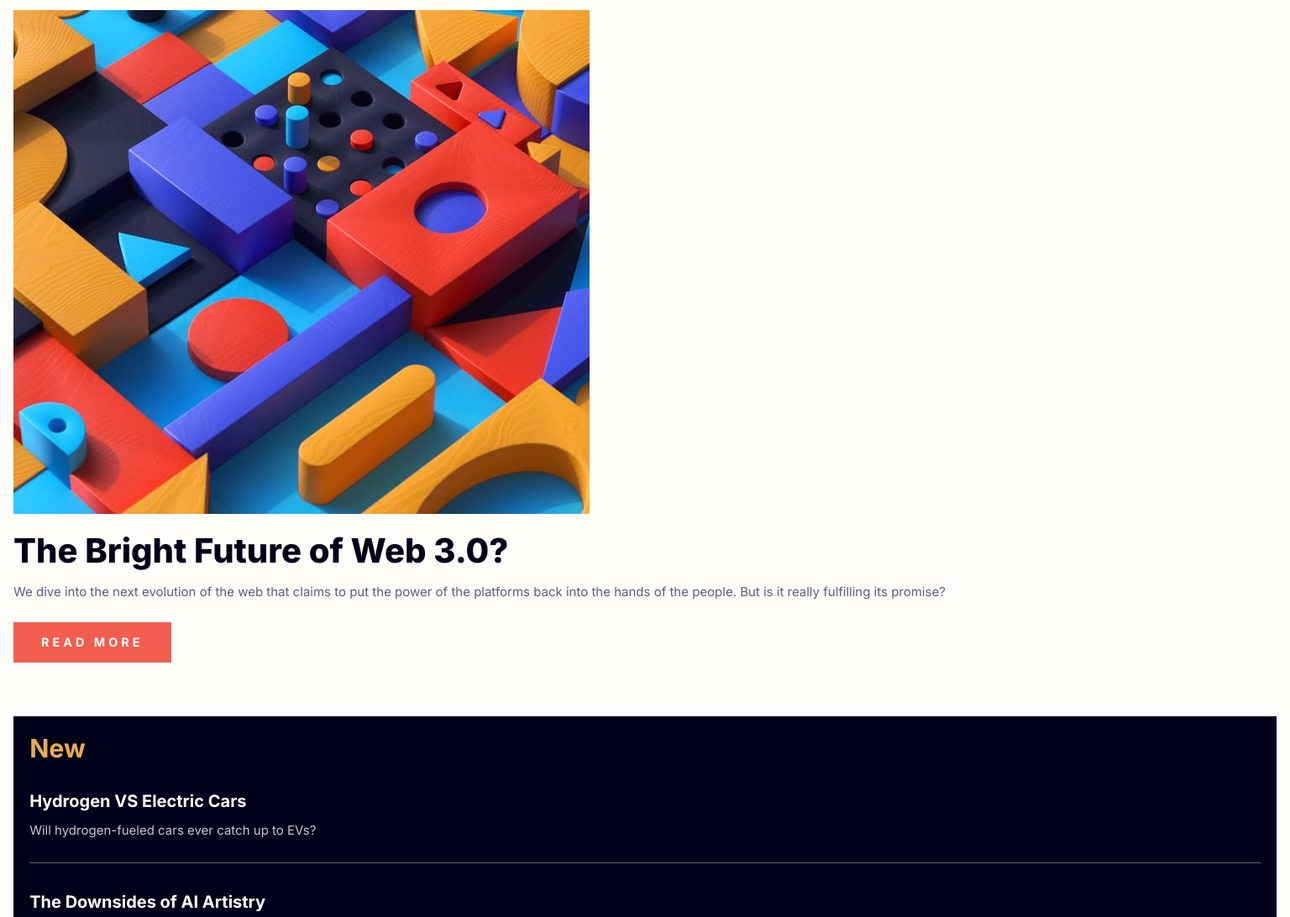
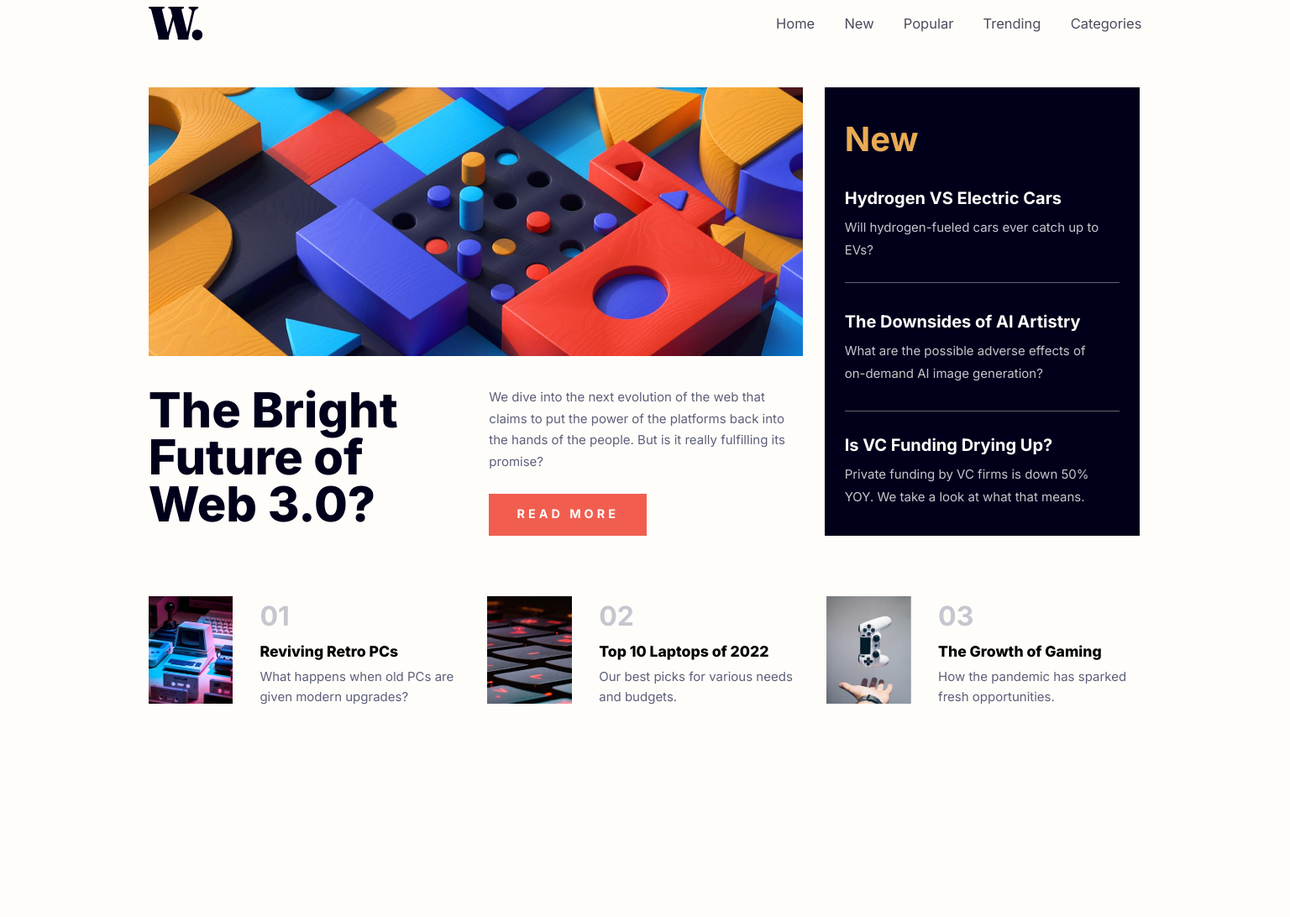
Before and after one commit to himanshukainthola/news-homepage-main, a plain HTML site: page index.html in a window 1536 px wide. Shown: the part 80-1172 px from the top of the page at 84% size. After the commit the page ends 922 px from the top, so only its background shows below. Drawn offline with Linux system fonts and the light colour scheme.

Commit message:
final commit

```diff
--- a/index.html
+++ b/index.html
@@ -31,31 +31,32 @@
   <main>
     <section class="main-section">
       <picture class="main-section__img">
+        <source srcset="assets/images/image-web-3-desktop.jpg" media=(min-width:768px)>
         <img src="assets/images/image-web-3-mobile.jpg" alt="">
       </picture>
       <h1>The Bright Future of Web 3.0?</h1>
       <div class="main-section__discrp">
-      <p>We dive into the next evolution of the web that claims to put the power of the platforms back into the hands of the people.
-        But is it really fulfilling its promise?
-      </p>
-      <a class="main-section__btn" href="#">Read more</a>
+        <p>We dive into the next evolution of the web that claims to put the power of the platforms back into the hands of the people.
+          But is it really fulfilling its promise?
+        </p>
+        <a class="main-section__btn" href="#">Read more</a>
       </div>
     </section>
 
     <article class="article">
       <h2>New </h2>
       <div>
-        <h4>Hydrogen VS Electric Cars</h4>
+        <h4><span>Hydrogen VS Electric Cars</span></h4>
         <p>Will hydrogen-fueled cars ever catch up to EVs?</p>
       </div>
 
       <div>
-        <h4>The Downsides of AI Artistry</h4>
+        <h4><span>The Downsides of AI Artistry</span></h4>
         <p>What are the possible adverse effects of on-demand AI image generation?</p>
       </div>
 
       <div>
-        <h4>Is VC Funding Drying Up?</h4>
+        <h4><span>Is VC Funding Drying Up?</span></h4>
         <p>Private funding by VC firms is down 50% YOY. We take a look at what that means.</p>
       </div>
 
@@ -66,8 +67,8 @@
     <div class="section-2__div">
       <img src="assets/images/image-retro-pcs.jpg" alt="">
       <div class="section-2__div--content">
-        <h3>01</h3>
-        <h4>Reviving Retro PCs</h4>
+        <h3> 01</h3>
+        <h4><span>Reviving Retro PCs</span></h4>
         <p>What happens when old PCs are given modern upgrades?</p>
       </div>
     </div>
@@ -76,7 +77,7 @@
       <img src="assets/images/image-top-laptops.jpg" alt="">
       <div class="section-2__div--content">
         <h3>02</h3>
-        <h4>Top 10 Laptops of 2022</h4>
+        <h4><span>Top 10 Laptops of 2022</span></h4>
         <p>Our best picks for various needs and budgets.</p>
       </div>
     </div>
@@ -85,7 +86,7 @@
       <img src="assets/images/image-gaming-growth.jpg" alt="">
       <div class="section-2__div--content">
         <h3>03</h3>
-        <h4>The Growth of Gaming</h4>
+        <h4><span>The Growth of Gaming</span></h4>
         <p>How the pandemic has sparked fresh opportunities.</p>
       </div>
     </div>
--- a/script.js
+++ b/script.js
@@ -1,6 +1,5 @@
 const navIcons = document.querySelector('.navbar__icons');
 const navMenu = document.querySelector('.nav__menu');
-
 
 
 navIcons.addEventListener('click', () => {
--- a/style.css
+++ b/style.css
@@ -71,7 +71,7 @@
 
 body {
   padding: 2rem 1rem;
-  margin-inline: auto;
+  margin: 0 auto;
   font-family: var(--ff);
   font-size: .9375rem;
   background: var(--clr-neutral-Off-white);
@@ -179,7 +179,6 @@
 }
 
 .main-section__btn{
-  display: inline-block;
   text-decoration: none;
   text-transform: uppercase;
   font-size: 0.9rem;
@@ -214,7 +213,7 @@
   font-size: 1.25rem;
 }
 
-.article h4:hover{
+.article h4 > span:hover{
   color: var(--clr-primary-orange);
   cursor: pointer;
 }
@@ -268,7 +267,7 @@
   font-weight: var(--fw-extrabold);
 }
 
-.section-2__div--content h4:hover{
+.section-2__div--content h4 > span:hover{
   color: var(--clr-primary-red);
   cursor: pointer;
 }
@@ -277,3 +276,94 @@
   color: var(--clr-neutral-Dark-grayish-blue);
   line-height: 1.5rem;
 }
+
+
+@media(min-width: 768px){
+  body{
+    max-width: 48.5rem;
+    margin: 0 auto;
+  }
+}
+
+
+@media(min-width: 1440px){
+  body{
+    max-width: 77%;
+    height: 100vh;
+    margin:  5.5rem auto;
+    padding: 0;
+  }
+  .navbar{
+    padding: 0;
+    margin-bottom: 3.5rem;
+  }
+  .navbar__logo{
+    width: 65px;
+  }
+
+  .nav__menu{
+    gap: 2.2rem;
+  }
+
+  .nav__menu a{
+    font-size: 1.0299rem;
+    opacity: 0.7;
+    font-weight: 450;
+  }
+
+  main{
+    display: grid;
+    grid-template-columns: 65.9% 31.7%;
+    gap: 1.6rem;
+  }
+
+  .main-section{
+    display: grid;
+    grid-template-columns: repeat(2,1fr);
+    gap: 2rem;
+    grid-auto-columns: 1fr ;
+  }
+
+  .main-section > .main-section__img{
+    grid-column: span 2;
+  }
+
+  .main-section h1{
+    margin: 0;
+    font-size: 3.6rem;
+    line-height: 3.5rem;
+  }
+
+  .main-section__discrp{
+    display: grid;
+    flex-direction: column;
+    justify-content: space-between;
+  }
+
+  .main-section__btn{
+   justify-self: start;
+  }
+
+
+  .article{
+    margin: 0;
+    padding: 2rem 1.5rem;
+  }
+
+  .article h2{
+    font-size: 2.5rem;
+  }
+  .section-2{
+    display: grid;
+    grid-template-columns: 1fr 1fr 1fr;
+    gap: 1.8rem;
+    margin-top: 4.5rem;
+  }
+
+  .section-2__div{
+    height: 8rem;
+    margin: 0;
+  }
+
+
+}
```
